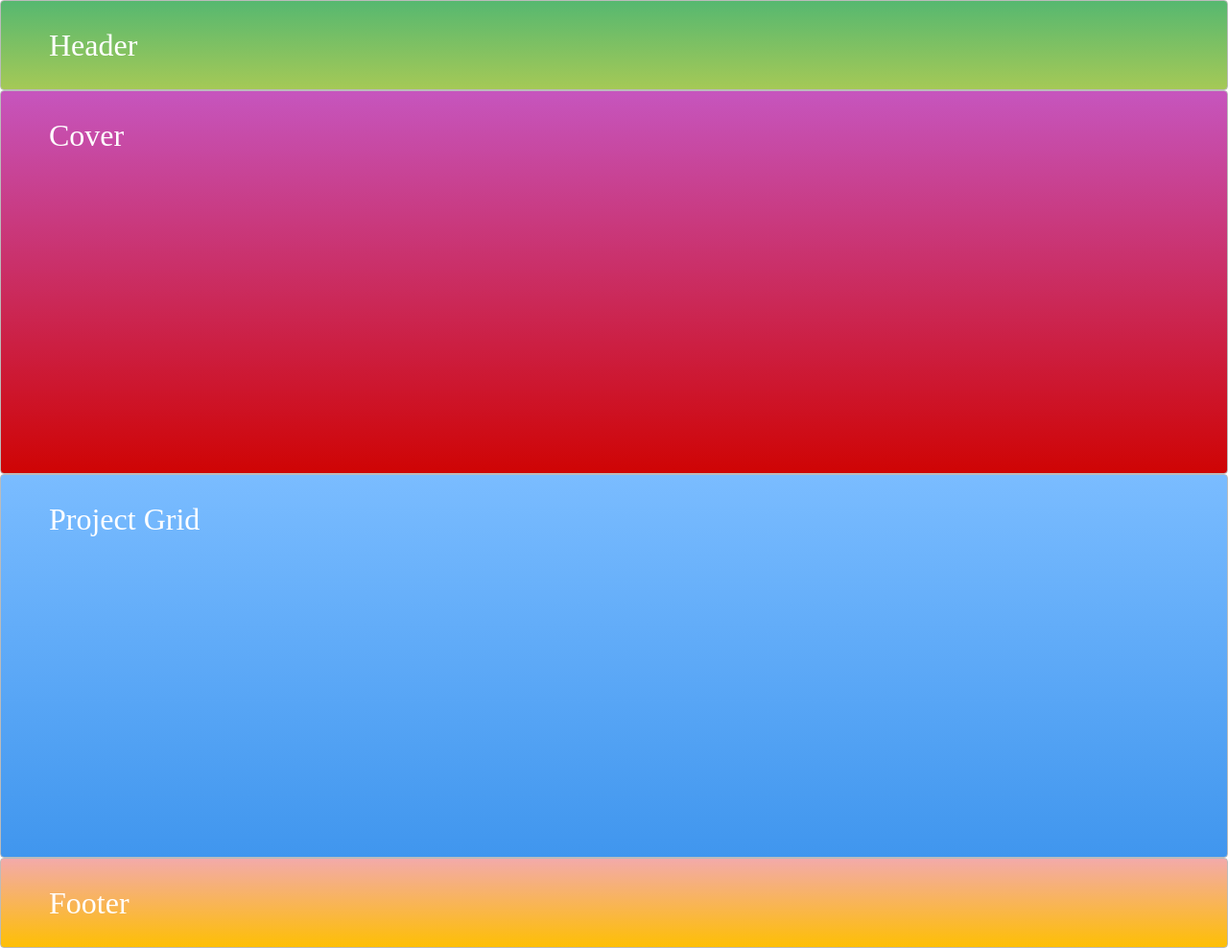
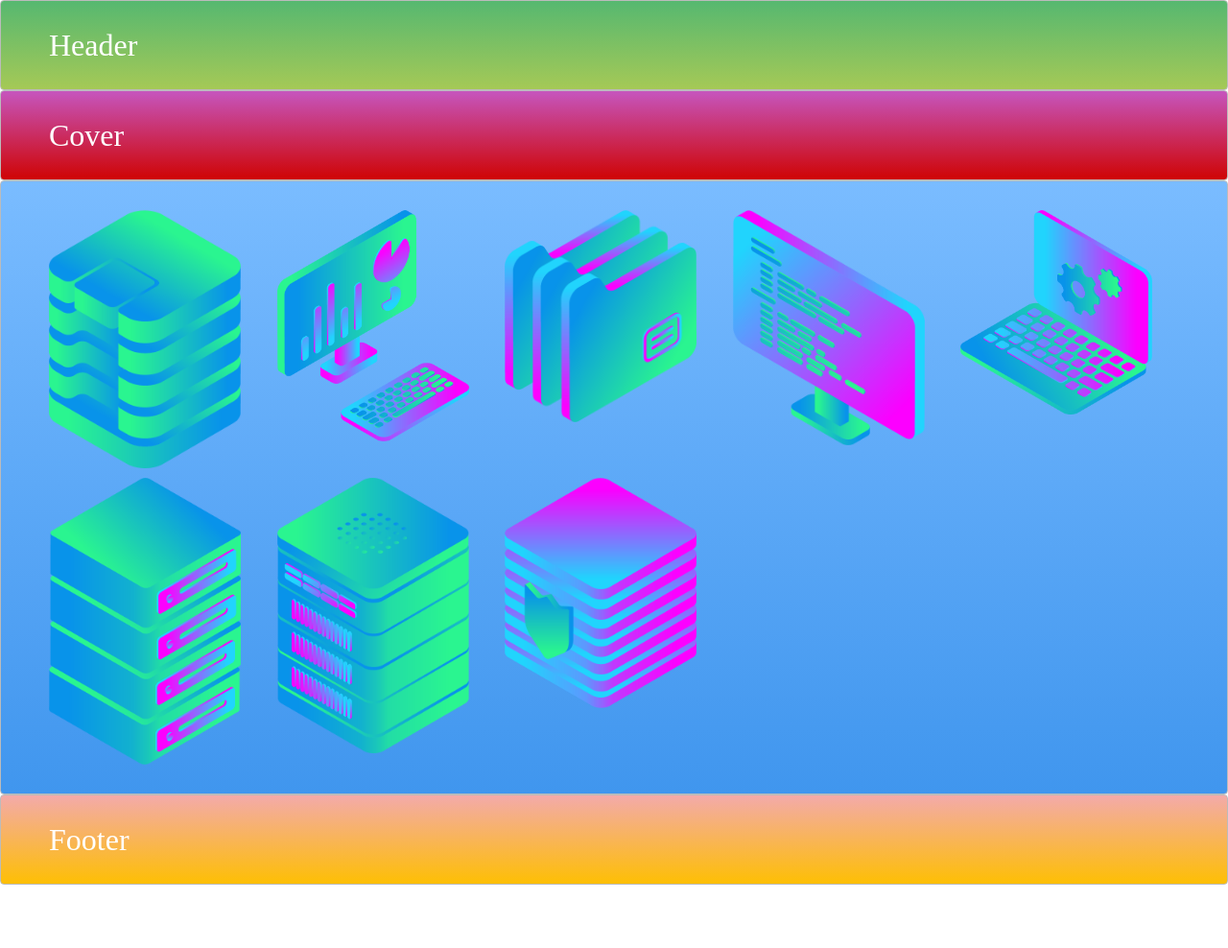
Before and after one commit to gustavofmota/Flex-and-Grid-Exercise, a plain HTML site: page index.html in a window 1280 px wide. Shown: the whole page at 96% size. After the commit the page ends 922 px from the top, so only its background shows below. Drawn offline with Linux system fonts and the light colour scheme.

Commit message:
Layout with img and Grid Corrected

```diff
--- a/index.html
+++ b/index.html
@@ -7,10 +7,10 @@
 		<link rel="stylesheet" type="text/css" href="./myStyle.css" />
 	</head>
 	<body>
-		<main class="h-100-per w-100-vw">
+		<main class="w-100-vw">
 			<header class="w-100-vw">
-				<div class="zone green w-100-vw">Header</div>
-			</header>
+			<div class="zone green w-100-vw">Header</div>
+		</header>
 
 			<div class="content w-100-vw h-100-per">
 				<section class="h-100-per">
@@ -18,13 +18,39 @@
 				</section>
 
 				<section class="h-100-per">
-					<div class="zone blue w-100-vw h-100-per">Project Grid</div>
+					<div class="zone blue grid">
+						<img
+							src="./img/data_storage_2_2.png"
+							alt=""
+							class="canvas"/>
+						<img
+							src="./img/desktop_analytics_2.png"
+							alt=""
+							class="canvas"/>
+						<img src="./img/files_2.png" alt="" class="canvas" />
+						<img
+							src="./img/monitor_coding_2.png"
+							alt=""
+							class="canvas"/>
+						<img
+							src="./img/monitor_settings_2.png"
+							alt=""
+							class="canvas"/>
+						<img src="./img/server_2_2.png" alt="" class="canvas" />
+						<img src="./img/server_3.png" alt="" class="canvas" />
+						<img
+							src="./img/server_safe_2.png"
+							alt=""
+							class="canvas"
+						/>
+					</div>
 				</section>
 			</div>
+					<footer class="w-100-per">
+			<div class="zone yellow w-100-vw">Footer</div>
+		</footer>
+		</main>
 
-			<footer class="w-100-per">
-				<div class="zone yellow w-100-vw">Footer</div>
-			</footer>
-		</main>
+
 	</body>
 </html>
--- a/myStyle.css
+++ b/myStyle.css
@@ -16,11 +16,42 @@ html,
 body {
 	height: 100vh;
 	width: 100vw;
-    display: flex;
-    flex-direction: column;
 }
+
+main{
+    min-height: 100%;
+    display: grid;
+    grid-template-rows: auto 1fr auto;
+    grid-template-columns: 100%;
+}
+
+header, main {
+    flex-shrink: 0;
+}
+
+header{
+    height: 94px;
+}
+
+
 
 .content{
     display: flex;
     flex-direction: column;
 }
+
+
+.grid{
+    display: grid;
+    grid-template-columns: repeat(auto-fill, minmax(200px,1fr));
+    gap: 10px;
+}
+
+.grid > div{
+height: 100px;
+
+}
+.canvas{
+    width: 200px;
+    background-size: cover;
+}
```
